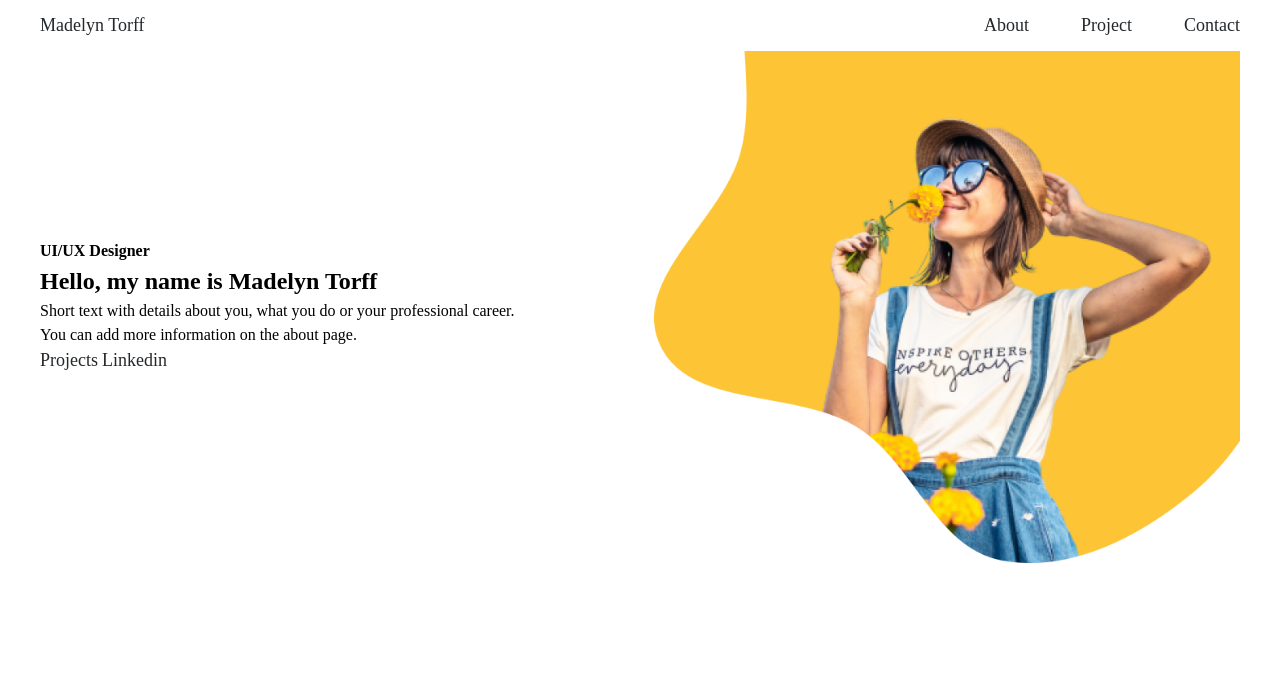
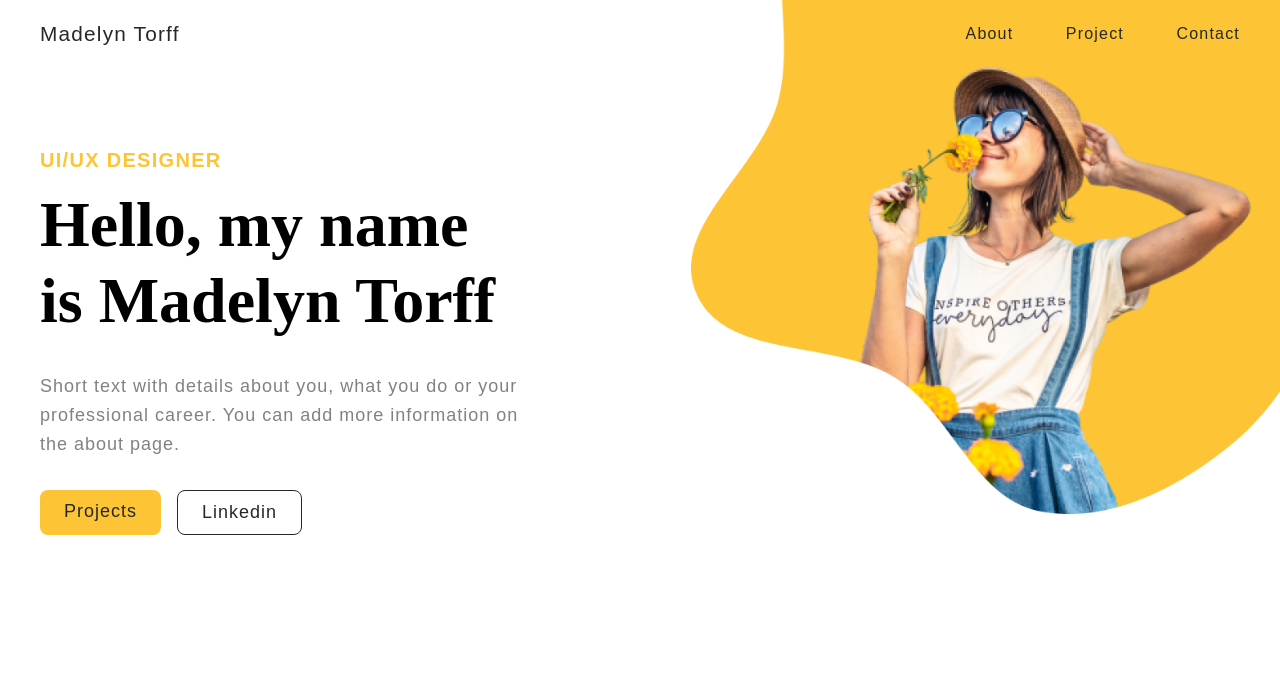
Before and after one commit to allantcsn/allantcsn.github.io, a plain HTML site: page index.html in a window 1280 px wide. Drawn offline with Linux system fonts and the light colour scheme.

Commit message:
Second Commit

```diff
--- a/assets/css/styles.css
+++ b/assets/css/styles.css
@@ -52,7 +52,93 @@
     font-size: 18px;
  }
 
+ @import url('https://fonts.googleapis.com/css2?family=Nunito:wght@300;400;500&display=swap');
+
+ @import url('https://fonts.googleapis.com/css2?family=Playfair+Display:wght@400;500&display=swap');
+
+ body {
+  font-family: 'Nunito', sans-serif;
+ }
+
+.header {
+  position: fixed;
+   top: 0;
+   left: 0;
+   z-index: 100;
+   width: 100%;
+   height: auto;
+   margin: 0 auto;
+   transition: all 0.35s ease;
+}
+
+.navbar {
+  display: flex;
+  flex-direction: row;
+  align-items: center;
+  justify-content: space-between;
+  column-gap: 1.25rem;
+  width: 100%;
+  height: 4.25rem;
+  margin: 0 auto;
+}
+
+.brand {
+  font-family: inherit;
+  font-size: 1.3rem;
+  font-weight: 500;
+  letter-spacing: 1.2px;
+}
+
+.menu > a {
+  margin-right: 48px;
+  font-family: inherit;
+  font-size: 16px;
+  font-weight: 300;
+  letter-spacing: 1.2px;
+  position: relative;
+}
+
+.menu > a:last-child {
+  margin-right: 0;
+}
+
+.menu > a:hover {
+  color: #333;
+}
+
+.menu > a:before {
+  content: "";
+  position: absolute;
+  width: 100%;
+  height: 1px;
+  bottom: -8px;
+  left: 0;
+  background-color: #333;
+  color: #333;
+  visibility: hidden;
+  -webkit-transform: scaleX(0);
+  transform: scaleX(0);
+  -webkit-transition: all 0.2s ease-in-out 0s;
+  transition: all 0.2s ease-in-out 0s;
+}
+
+.menu > a:hover:before {
+  visibility: visible;
+  -webkit-transform: scaleX(1);
+  transform: scaleX(1);
+}
+
+.main {
+  display: block;
+}
+
  .container {
+    max-width: 1200px;
+    margin: 0 auto;
+ }
+
+ .position-fixed {
+    position: fixed;
     max-width: 1200px;
     margin: 0 auto;
  }
@@ -63,6 +149,10 @@
 
  .flex {
     display: flex;
+ }
+
+ .gap-1 {
+    gap: 16px;
  }
 
  .items-center {
@@ -78,14 +168,68 @@
 }
 
 .hero-img > img {
-    width: 586px;
+    width: 100%;
     height: auto;
 }
 
- nav > a {
-    margin-right: 48px;
- }
+.hero {
+  background-image: url(../img/hero-image.png);
+  height: 85vh;
+  background-repeat: no-repeat;
+  background-position: right top;
+  background-size: 46%;
+  display: flex;
+  align-items: center;
+  justify-content: center;
+}
 
- nav > a:last-child {
-    margin-right: 0;
- }
+.hero h4 {
+  color: #FDC435;
+  font-style: inherit;
+  font-size: 20px;
+  text-transform: uppercase;
+  font-weight: 300px;
+  letter-spacing: 1.3px;
+  margin-bottom: 12px;
+}
+
+.hero h1 {
+  font-family: 'Playfair Display', serif;
+  font-size: 64px;
+  line-height: 1.2;
+  margin-bottom: 32px;
+}
+
+.hero p {
+  font-family: inherit;
+  font-size: 18px;
+  font-weight: 300;
+  line-height: 1.6;
+  color: #828282;
+  letter-spacing: 1px;
+  margin-bottom: 32px;
+}
+
+.primary-button {
+  background-color: #FDC435;
+  padding: 8px 24px;
+  font-size: 18px;
+  border-radius: 8px;
+  letter-spacing: 1px;
+}
+
+.primary-button:hover {
+  background-color: #dbab32;
+}
+
+.secondary-button {
+  border: 1px solid #25282B;
+  padding: 8px 24px;
+  font-size: 18px;
+  border-radius: 8px;
+  letter-spacing: 1px;
+}
+
+.secondary-button:hover {
+  background-color: #f2f2f2;
+}
--- a/assets/scripts/main.js
+++ b/assets/scripts/main.js
@@ -0,0 +1,8 @@
+window.addEventListener('scroll', function() {
+    const header = document.getElementById('main-header');
+    if (window.scrollY > 0) {
+        header.classList.add('scrolled');
+    } else {
+        header.classList.remove('scrolled');
+    }
+});
--- a/index.html
+++ b/index.html
@@ -7,35 +7,40 @@
     <link rel="stylesheet" href="/assets/css/styles.css" />
   </head>
   <body>
-    <header class="container">
-      <div class="flex justify-between py-12">
-        <a href="#">Madelyn Torff</a>
-        <nav>
+    <header id="header" class="header">
+      <nav class="navbar container">
+        <a href="#" class="brand">Madelyn Torff</a>
+        <div class="menu">
           <a href="">About</a>
           <a href="">Project</a>
           <a href="">Contact</a>
+        </div>
       </nav>
-      </div>
     </header>
-    <section class="container">
-      <div class="flex justify-between items-center">
+
+    <main class="main">
+      <section>
+        <div class="hero">
+          <div class="container">
+            <div style="width: 1200px">
               <div class="hero-intro">
                 <h4>UI/UX Designer</h4>
                 <h1>Hello, my name is Madelyn Torff</h1>
                 <p>
-            Short text with details about you, what you do or your professional
-            career. You can add more information on the about page.
+                  Short text with details about you, what you do or your
+                  professional career. You can add more information on the about
+                  page.
                 </p>
-          <div>
-            <a href="">Projects</a>
-            <a href="">Linkedin</a>
+                <div class="flex gap-1">
+                  <a href="" class="primary-button">Projects</a>
+                  <a href="" class="secondary-button">Linkedin</a>
                 </div>
               </div>
-        <div class="hero-img">
-          <img src="/assets/img/hero-image.png" alt="Madelyn" />
+            </div>
           </div>
         </div>
       </section>
+    </main>
 
     <script src="/assets/scripts/main.js"></script>
   </body>
```
Also changed, not shown: assets/img/hero-image2x.png (added). Lines whose indentation alone changed are shown as unchanged.
